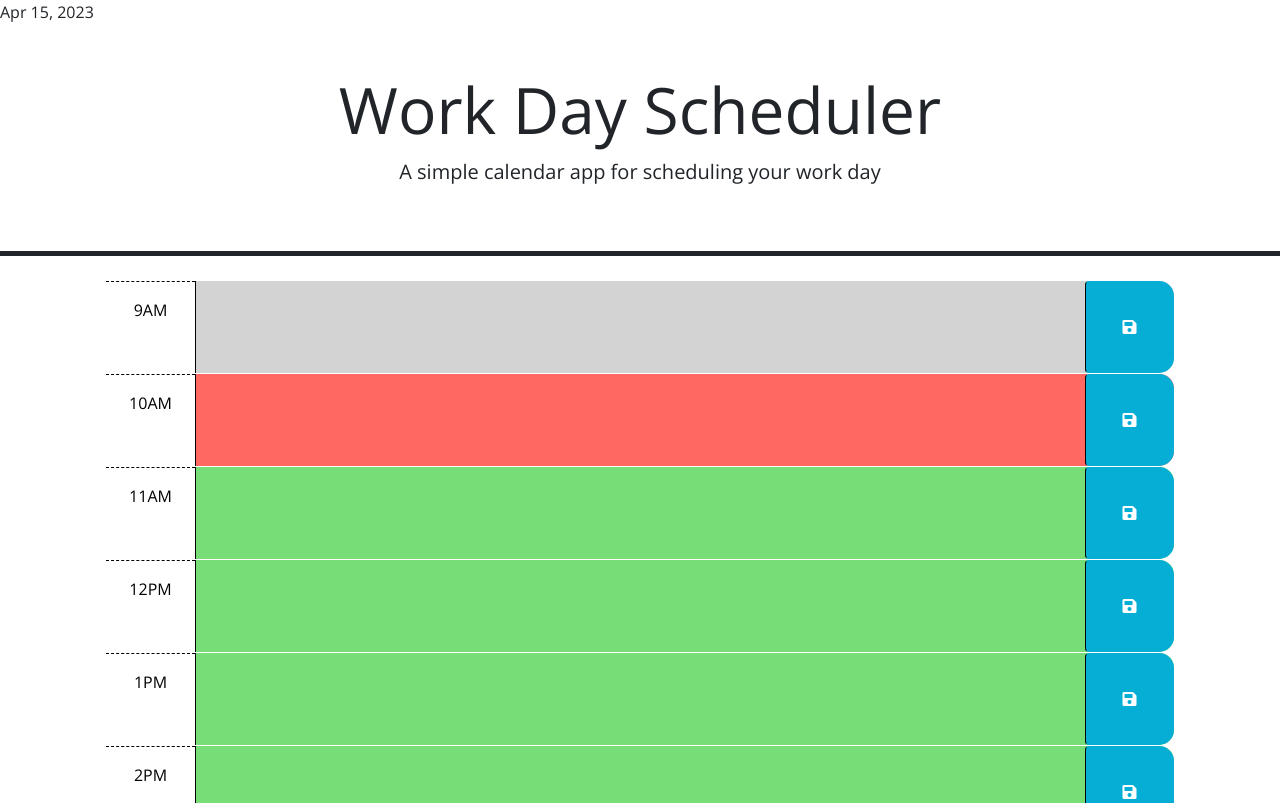
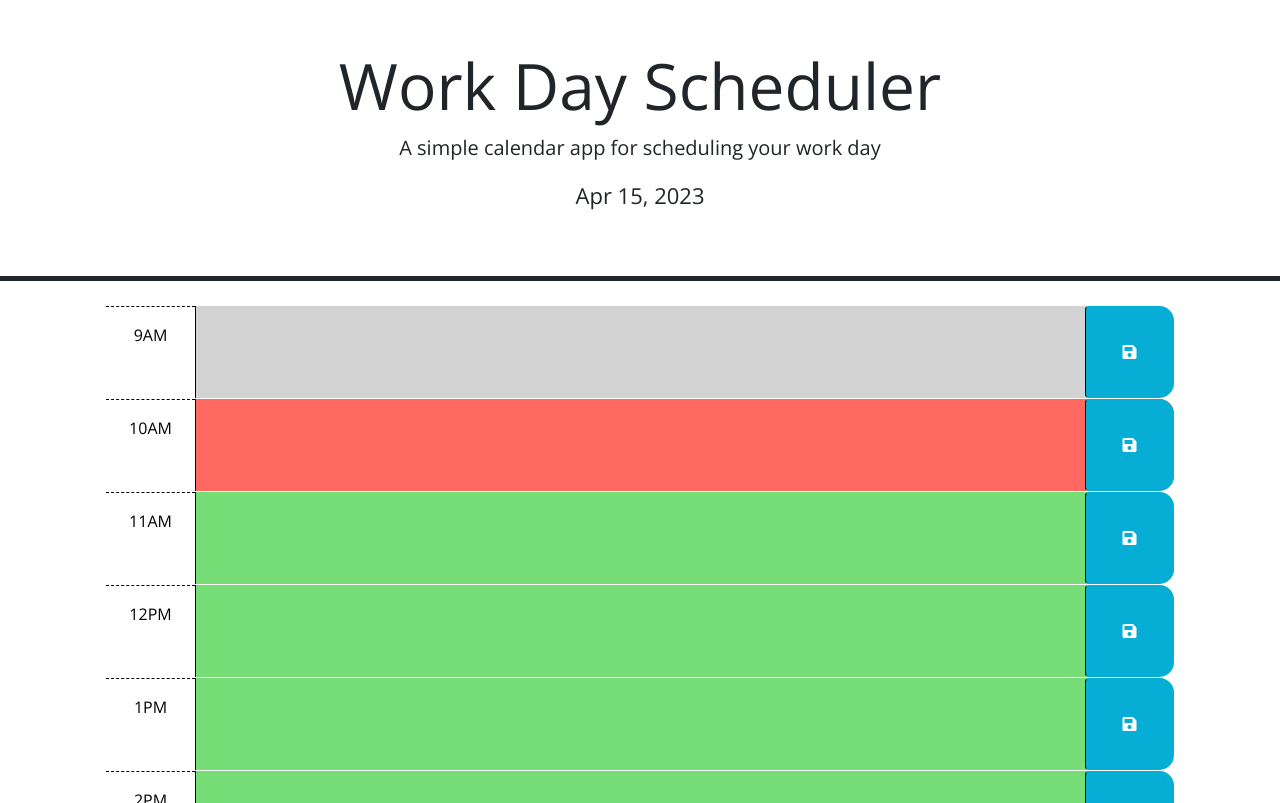
Before and after one commit to bowdumb/scheduler, a plain HTML site: page index.html in a window 1280 px wide. Shown: the top 803 px of the page. Drawn offline with nearby package versions, Linux system fonts and the light colour scheme.

Commit message:
Added timeNow variable, which displays the current date within the header.

```diff
--- a/Develop/script.js
+++ b/Develop/script.js
@@ -44,10 +44,17 @@ $(function () {
   // current hour in 24-hour time?
   //
 
+  // Added timeNow variable, which displays the current date within the header.
   var timeNow = dayjs();
-      $('#test').text(timeNow.format('MMM D, YYYY'));
+      $('#currentDay').text(timeNow.format('MMM D, YYYY'));
+      console.log(timeNow);
+  // var dateEl = $('#hour-11');
+  // var today = dayjs();
+  // dateToday.text(today.format('dddd, MMMM D'));
+  // console.log(dateEl);
+  // var nineAM = dayjs('')
 
-  console.log(timeNow);
+  // if ()
 
 
 
--- a/Develop/style.css
+++ b/Develop/style.css
@@ -57,3 +57,7 @@ textarea {
   font-size: 20px;
   transition: all 0.3s ease-in-out;
 }
+
+#currentDay {
+  font-size: 22px;
+}
--- a/index.html
+++ b/index.html
@@ -20,7 +20,6 @@
     />
     <link rel="stylesheet" href="./Develop/style.css" />
     <title>Work Day Scheduler</title>
-    <article id="test"></article>
   </head>
 
   <body>
@@ -28,6 +27,7 @@
       <h1 class="display-3">Work Day Scheduler</h1>
       <p class="lead">A simple calendar app for scheduling your work day</p>
       <p id="currentDay" class="lead"></p>
+      <p id="curentTime" class="lead"></p>
     </header>
     <div class="container-lg px-5">
       <!-- Use class for "past", "present", and "future" to apply styles to the
```
